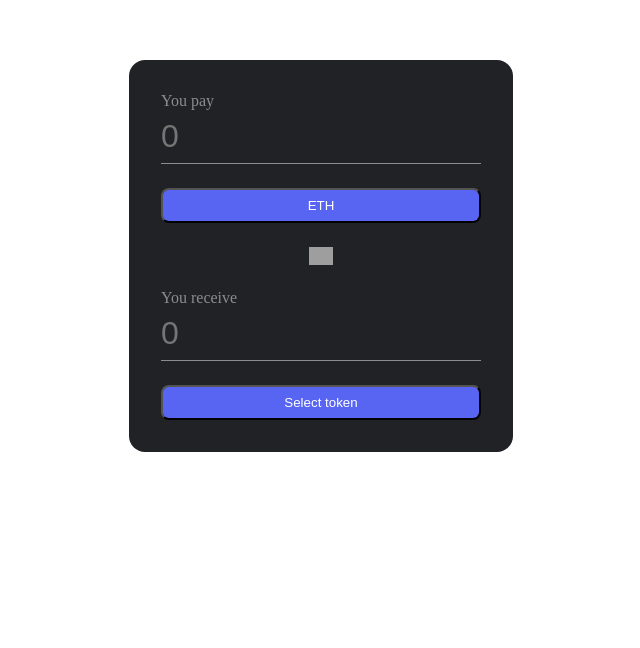
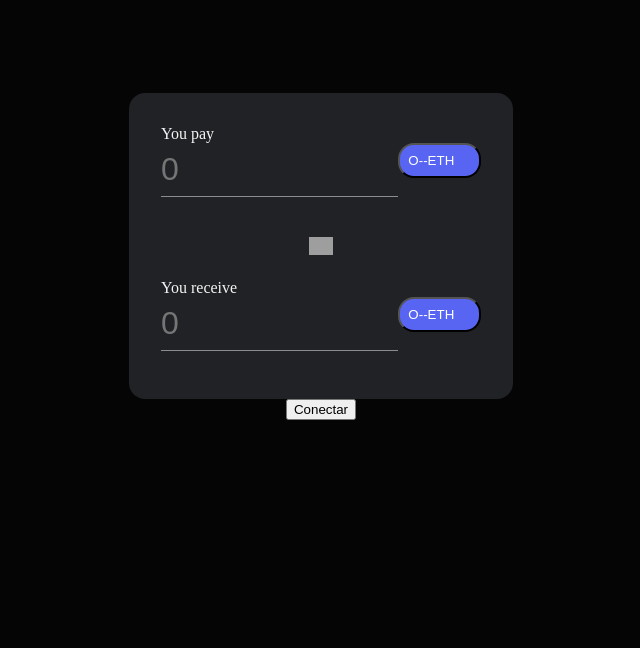
Before and after one commit to CapdeO/AngularSwap, an Angular app: page / in a window 1280 px wide. Shown: the part 152-800 px from the top of the page, without its empty margins (319-959 px from the left). Built offline with nearby package versions, Linux system fonts and the light colour scheme; grey boxes are pictures that could not be loaded.

Commit message:
feat: avances en renderizado de listra

```diff
--- a/src/app/app.component.html
+++ b/src/app/app.component.html
@@ -1,5 +1,6 @@
+
 <div class="">
     <app-eth-comp></app-eth-comp>
 </div>
 
-<router-outlet></router-outlet>
+<!-- <router-outlet></router-outlet> -->
--- a/src/app/components/coin-list/coin-list.component.html
+++ b/src/app/components/coin-list/coin-list.component.html
@@ -1,24 +1,10 @@
-
-<!-- CoinListComponent HTML -->
-
-<div class="modal" *ngIf="showModal">
-    <div class="modal-content">
-        <button class="close" (click)="handleModalVisibility()">&times;</button>
-        <div>Contenido del modal aquí</div>
-    </div>
+<div class="select-token">
+  <div class="header">Select a token</div>
+  <ul class="token-list">
+    <li *ngFor="let token of tokens" class="token-item">
+      <img [src]="'assets/' + token.logo" [alt]="token.name" class="token-logo">
+      <span class="token-name">{{ token.name }}</span>
+      <span class="token-symbol">{{ token.symbol }}</span>
+    </li>
+  </ul>
 </div>
-
-
-<!-- Componente para renderizar la lista de monedas  -->
-
-
-<!-- <div class="modal" *ngIf="display$ | async as display" [ngClass]="{ 'show': display === 'open' }">
-  <div class="modal-content">
-    <button class="close" (click)="closeModal()">&times;</button>
-    <div>aa modal</div>
-    <div>aa modal</div>
-    <div>aa modal</div>
-    <div>aa modal</div>
-  </div>
-</div>
- -->
--- a/src/app/components/coin-list/coin-list.component.scss
+++ b/src/app/components/coin-list/coin-list.component.scss
@@ -1,113 +1,41 @@
-.modal {
-  display: flex;
-  justify-content: center;
-  align-items: center;
-  position: fixed;
-  top: 0;
-  left: 0;
-  width: 100%;
-  height: 100%;
-  background-color: rgba(0, 0, 0, 0.5);
-  z-index: 1000;
+.select-token {
+  background: #2c2f36;
+  border-radius: 8px;
+  padding: 10px;
+  color: white;
+  .header {
+    font-size: 16px;
+    text-align: center;
+    margin-bottom: 10px;
   }
-
-
-.modal-content {
-  background: #202225;
-  border-radius: 8px;
-  width: 30%;
-  padding: 1em;
-  box-shadow: 0 2px 10px rgba(0, 0, 0, 0.5);
-
-  .close {
-    float: right;
-    font-size: 1.5em;
-    cursor: pointer;
-  }
-
-  // Añadir estilos específicos para los elementos dentro del modal
-}
-
-// A continuación, añade clases para estilizar los botones, la búsqueda y la lista de tokens
-.select-token {
-  display: inline-flex;
-  align-items: center;
-  justify-content: center;
-  border: none;
-  background-color: #5865f2;
-  color: white;
-  border-radius: 15px;
-  padding: 0.5em 1em;
-  margin-right: 0.5em;
-  cursor: pointer;
-
-  &:hover {
-    background-color: darken(#5865f2, 10%);
-  }
-
-  // Iconos o imágenes dentro del botón
-  img {
-    width: 20px; // Ajusta el tamaño según el diseño
-    height: 20px;
-    margin-right: 5px;
-  }
-}
-
-// Clases para el área de búsqueda
-.search-area {
-  display: flex;
-  align-items: center;
-  background-color: #2f3136;
-  padding: 0.5em;
-  border-radius: 8px;
-  margin-top: 1em;
-
-  input {
-    border: none;
-    background-color: transparent;
-    color: white;
-    &:focus {
-      outline: none;
-    }
-  }
-
-  button {
-    // Estilos para el botón de búsqueda, si lo hay
-  }
-}
-
-// Lista de tokens
   .token-list {
-  list-style: none;
+    list-style-type: none;
     padding: 0;
-  margin-top: 1em;
-  max-height: 300px; // Ajusta según la altura deseada
-  overflow-y: auto;
-
     .token-item {
       display: flex;
       align-items: center;
-    padding: 0.5em;
+      padding: 10px;
+      border-bottom: 1px solid rgba(255, 255, 255, 0.1);
+      &:last-child {
+        border-bottom: none;
+      }
+      &:hover {
+        background-color: rgba(255, 255, 255, 0.1);
         cursor: pointer;
-    &:hover {
-      background-color: #2f3136;
       }
-
-    img {
-      width: 20px; // Ajusta el tamaño según el diseño
-      height: 20px;
+      .token-logo {
+        width: 30px;
+        height: 30px;
         margin-right: 10px;
+        border-radius: 15px;
       }
-
       .token-name {
-      color: white;
+        flex-grow: 1;
+      }
+      .token-symbol {
+        margin-left: auto;
+        opacity: 0.6;
       }
     }
   }
-
-// Añade media queries para ajustar el diseño en pantallas más pequeñas
-@media (max-width: 768px) {
-  .modal-content {
-    width: 80%;
 }
-}
--- a/src/app/components/coin-list/coin-list.component.ts
+++ b/src/app/components/coin-list/coin-list.component.ts
@@ -1,5 +1,4 @@
-import { Component, OnInit } from '@angular/core';
-import { ModalService } from '../../../services/modal.service'; // Ajusta la ruta según sea necesario
+import { Component, Input, EventEmitter } from '@angular/core';
 
 @Component({
   selector: 'app-coin-list',
@@ -7,13 +6,12 @@ import { ModalService } from '../../../services/modal.service'; // Ajusta la rut
   styleUrls: ['./coin-list.component.scss'],
 })
 export class CoinListComponent {
-  display$ = this.modalService.watch();
-  showModal = true;
-
-  constructor(private modalService: ModalService) {}
-
-  handleModalVisibility() {
-    console.log('Closing modal...');
-    this.showModal = !this.showModal;
-  }
+  tokens = [
+    { name: 'Tether USD', symbol: 'USDT', logo: 'tether-logo.png' },
+    { name: 'Dai Stablecoin', symbol: 'DAI', logo: 'dai-logo.png' },
+    { name: 'Cresio', symbol: 'XCRE', logo: 'cresio-logo.png' },
+    { name: 'USD Coin (PoS)', symbol: 'USD.c', logo: 'usdc-logo.png' },
+    { name: 'USD Coin', symbol: 'USDC', logo: 'usdc-logo.png' },
+    { name: 'Binance-Peg BUSD', symbol: 'BUSD', logo: 'busd-logo.png' },
+  ];
 }
--- a/src/app/components/eth-comp/eth-comp.component.html
+++ b/src/app/components/eth-comp/eth-comp.component.html
@@ -1,31 +1,47 @@
-<!-- <div *ngIf="!loginUser">
-    <button (click)="connectToMetaMask()" class="bg-gray-500 px-5 py-1 rounded">
-        Conectar
-    </button>
-</div> -->
 
 
 <!-- <div *ngIf="loginUser"> -->
 <!-- eth-comp.component.html -->
 <div *ngIf="!loginUser" class="container">
+
+   <!-- ********************************** MODAL ************************************** -->
+     <div *ngIf="showModalComponent" class="modal-container">
+                <button (click)="handleShowModalComponent()">XXXXXXXXXXXXXX</button>
+                <app-coin-list></app-coin-list>
+    </div>
+  <!--   <app-coin-list ></app-coin-list> --> <!-- CoinListComponent es siempre renderizado, pero visible sólo cuando el modal está abierto -->
+      <!-- ***************************************************************************** -->
+
+
+
     <div class="swap-box">
+        <label>You pay</label>
         <div class="amount-input">
-            <label>You pay</label>
-            <input type="number" placeholder="0"> <!-- [(ngModel)]="payAmount" -->
-            <button class="select-token" (click)="handleShowModalComponent()">ETH</button>  <!-- Agregar openModal() aquí -->
+            <input type="number" placeholder="0" min="0"> <!-- [(ngModel)]="payAmount" -->
+            <button class="select-token" (click)="handleShowModalComponent()">
+                <div>O--  </div>
+                 <div>ETH</div>
+            </button>  <!-- Agregar openModal() aquí -->
         </div>
         <div class="swap-arrow">
             <img src="../../../assets/arrow-down.svg">
         </div>
+        <label>You receive</label>
         <div class="amount-input">
-            <label>You receive</label>
             <input type="number" placeholder="0">
-            <button class="select-token" (click)="handleShowModalComponent()">Select token</button>  <!-- Agregar openModal() aquí -->
+            <button class="select-token" (click)="handleShowModalComponent()">
+                <div>O--  </div>
+                 <div>ETH</div>
+            </button>  <!-- Agregar openModal() aquí -->
         </div>
     </div>
 
-  <div *ngIf="showModalComponent">
-    <app-coin-list ></app-coin-list> <!-- CoinListComponent es siempre renderizado, pero visible sólo cuando el modal está abierto -->
+
+    <div *ngIf="!loginUser">
+    <button (click)="connectToMetaMask()" class="bg-gray-500 px-5 py-1 rounded">
+        Conectar
+    </button>
 </div>
 
+
 </div>
--- a/src/app/components/eth-comp/eth-comp.component.scss
+++ b/src/app/components/eth-comp/eth-comp.component.scss
@@ -2,6 +2,7 @@
     display: flex;
     justify-content: center;
     align-items: center;
+    flex-direction: column;
     height: 100vh;
 }
 
@@ -29,13 +30,11 @@
 
     .amount-input {
         display: flex;
-        flex-direction: column;
+        flex-direction: row;
 
-        label {
-            color: #8a8d90;
-        }
 
         input {
+            width: 90%;
             background-color: transparent;
             border: none;
             border-bottom: 1px solid #8a8d90;
@@ -50,11 +49,16 @@
         }
 
         .select-token {
+            display: flex;
+            position: relative;
+            right: 0;
+            width: 30%;
+            height: fit-content;
             background-color: #5865f2;
             color: white;
             padding: 0.5rem;
-            border-radius: 0.5rem;
-            margin-top: 0.5rem;
+            border-radius: 1rem;
+            margin-top: -0rem;
             cursor: pointer;
             &:hover {
                 background-color: darken(#5865f2, 10%);
@@ -71,3 +75,29 @@
         }
     }
 }
+
+
+.modal-container {
+  display: flex;
+  align-items: center;
+  justify-content: center;
+  flex-direction: column;
+  position: fixed; // Posicionamiento fijo respecto al viewport
+  top: 0;
+  left: 0;
+  width: 100%; // Cubrir toda la pantalla en ancho
+  height: 100%; // Cubrir toda la pantalla en alto
+  z-index: 1000; // Alto z-index para estar por encima de otros elementos
+
+  // Fondo oscuro semitransparente
+  &:before {
+    content: '';
+    position: absolute;
+    top: 0;
+    left: 0;
+    right: 0;
+    bottom: 0;
+    background: rgba(0, 0, 0, 0.6); // Fondo oscuro con opacidad
+    z-index: -1; // Detrás del contenido del modal pero por encima de la interfaz
+  }
+}
--- a/src/app/components/eth-comp/eth-comp.component.ts
+++ b/src/app/components/eth-comp/eth-comp.component.ts
@@ -1,6 +1,6 @@
 import { Component, OnInit, ChangeDetectorRef } from '@angular/core';
 import { EthAuthService } from 'src/services/eth-auth.service';
-import { ModalService } from 'src/services/modal.service';
+/* import { ModalService } from 'src/services/modal.service'; */
 
 @Component({
   selector: 'app-eth-comp',
@@ -8,13 +8,19 @@ import { ModalService } from 'src/services/modal.service';
   styleUrls: ['./eth-comp.component.scss'],
 })
 export class EthCompComponent implements OnInit {
+  /*  */
+  /*************** Variables y estados locales ***************/
+
   loginUser: boolean = false;
   showModalComponent: boolean = false;
 
+
+
+
+  /***********************************************************/
   constructor(
     private cdr: ChangeDetectorRef,
-    private ethereumService: EthAuthService,
-    private modalService: ModalService // Inyectar ModalService aquí
+    private ethereumService: EthAuthService
   ) {}
 
   ngOnInit(): void {
--- a/src/services/modal.service.ts
+++ b/src/services/modal.service.ts
@@ -1,4 +1,4 @@
-import { Injectable } from '@angular/core';
+/* import { Injectable } from '@angular/core';
 import { BehaviorSubject } from 'rxjs';
 
 @Injectable({
@@ -19,3 +19,4 @@ export class ModalService {
     this.display.next(false);
   }
 }
+ */
--- a/src/styles.scss
+++ b/src/styles.scss
@@ -1 +1,6 @@
 /* You can add global styles to this file, and also import other style files */
+
+body {
+    background-color: #050505;
+    color: #F5F5F5;
+}
```
Also changed, not shown: tailwind.config.js (deleted, +0 -12 lines). Lines whose indentation alone changed are shown as unchanged.
